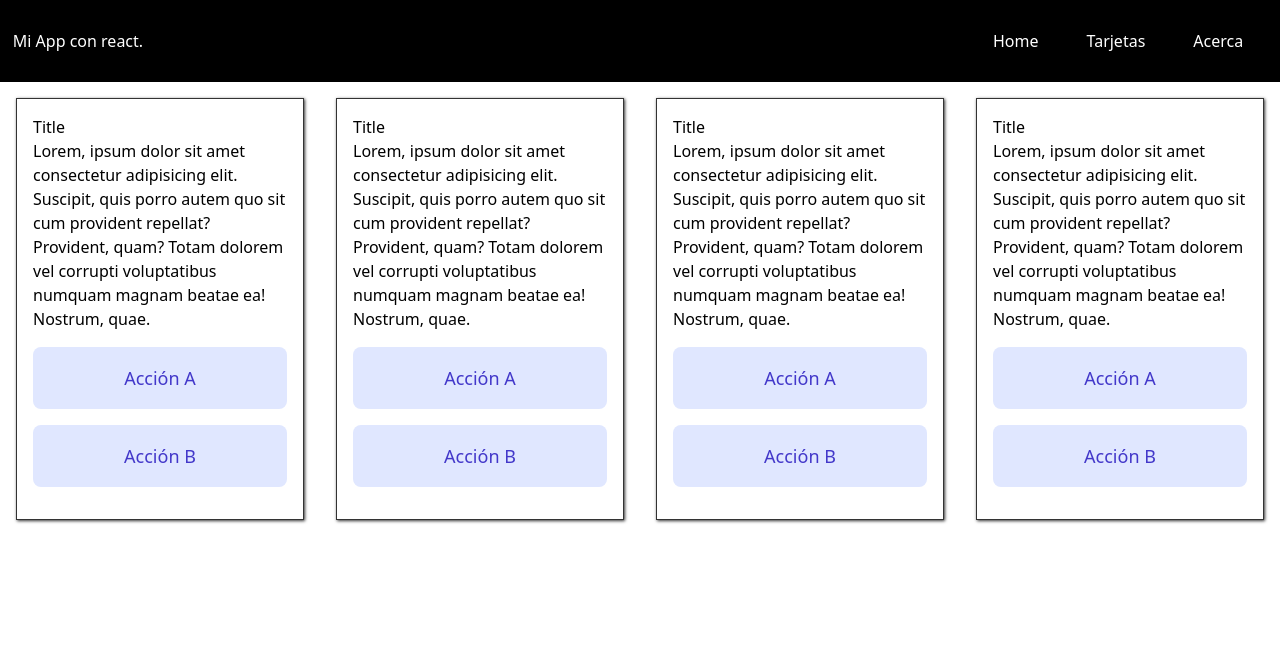
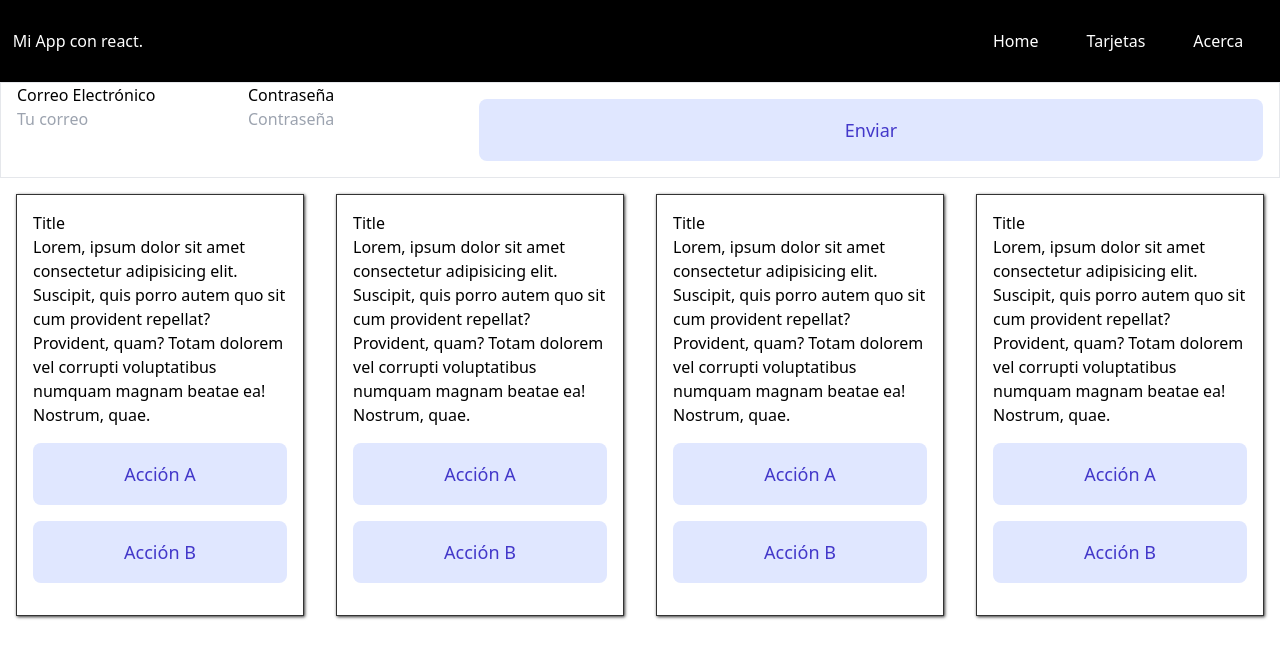
Before and after one commit to ArielMejia01/loginapp, a React (Create React App) app: page / in a window 1280 px wide. Shown: the top 658 px of the page. Built offline with nearby package versions, Linux system fonts and the light colour scheme.

Commit message:
Form and Build

```diff
--- a/src/App.js
+++ b/src/App.js
@@ -3,12 +3,16 @@ import './App.css';
 import BrandHeader from './components/BrandHeader/BrandHeader';
 import Cards from './components/Cards/Cards';
 import CardHolder from './components/Cards/CardHolder';
+import Login from './components/Login/Login';
 
 
 function App() {
   return (
     <section>
       <BrandHeader></BrandHeader>
+      <section>
+        <Login></Login>
+      </section>
       <CardHolder>
         <Cards></Cards>
         <Cards></Cards>
--- /dev/null
+++ b/src/components/Forms/Form.js
@@ -0,0 +1,9 @@
+function Form({ children}){
+    return (
+        <form className="flex justify-center items-start px-4 border">
+            {children}
+        </form>
+    );
+}
+
+export default Form;
--- /dev/null
+++ b/src/components/Forms/FormAction.js
@@ -0,0 +1,33 @@
+function FormAction({caption, onClick}){
+    let myClasses = [
+      "w-full",
+      "flex",
+      "items-center",
+      "justify-center",
+      "px-8",
+      "py-4",
+      "my-4",
+      "border",
+      "border-transparent",
+      "text-base",
+      "font-medium",
+      "rounded-lg",
+      "text-white",
+      "text-indigo-700",
+      "bg-indigo-100",
+      "hover:bg-indigo-200",
+      "md:py-4",
+      "md:text-lg",
+      "md:px-10"
+    ];
+    return(
+      <button
+        onClick={onClick}
+        className={myClasses.join(" ")}
+      >
+        {caption}
+      </button>
+    );
+  }
+
+  export default FormAction;
--- /dev/null
+++ b/src/components/Forms/FormField.js
@@ -0,0 +1,18 @@
+function FormField({type, id, fname, onChange, caption, value, error, ...attr}){
+    return(
+        <section>
+            <label>{caption}</label>
+            <input
+                type={type}
+                id={id}
+                name={fname}
+                onChange={onChange}
+                value={value}
+                {...attr}
+            />
+                {(error && true) ? (<section>"{error}"</section>):null }
+        </section>
+    );
+}
+
+export default FormField;
--- /dev/null
+++ b/src/components/Login/Login.js
@@ -0,0 +1,63 @@
+import React, { useState } from 'react';
+import Form from "../Forms/Form";
+import FormField from "../Forms/FormField";
+import FormAction from "../Forms/FormAction";
+
+function Login(){
+  const [formData, setFormData] = useState({
+    username : "",
+    password : "",
+    usernameError : "",
+    passwordError: ""
+  });
+
+  const _self = this;
+  const myOnChange = function(e){
+    const { name, value } = e.currentTarget;
+    //validaciones
+    let error = null;
+    if (name ==="password"){
+      error = (/^(?=.*\d)(?=.*[A-Z])(?=.*[a-z])(?=.*[^\w\d\s:])([^\s]){8,32}$/).test(value) ? null :"Contraseña Inválida";
+    }
+    //
+    setFormData({ ...formData, [name]: value , [name + "Error"]: error});
+  }
+  return (
+    <Form>
+      <FormField
+        type="text"
+        id="username"
+        fname="username"
+        onChange={myOnChange}
+        caption="Correo Electrónico"
+        value={formData.username}
+        error={formData.usernameError}
+        placeholder="Tu correo"
+      ></FormField>
+      <FormField
+        type="password"
+        id="password"
+        fname="password"
+        onChange={myOnChange}
+        caption="Contraseña"
+        value={formData.password}
+        error={formData.passwordError}
+        placeholder="Contraseña"
+      ></FormField>
+      <FormAction
+        caption="Enviar"
+        onClick={
+          (e)=>{
+            e.preventDefault();
+            e.stopPropagation();
+            const { username, password } = formData;
+            alert(`Usuario:${username} Psswd:${password}`);
+          }
+        }
+      >
+      </FormAction>
+    </Form>
+  );
+}
+
+export default Login;
```
Also changed, not shown: 18 other files (tests, documents, lock files or other folders).
